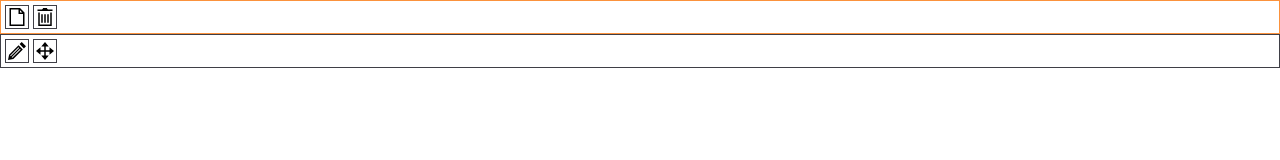
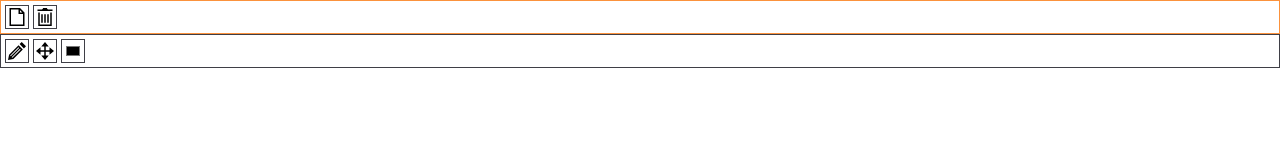
Before and after one commit to RedDusty/Feather, a React app: page / in a window 1280 px wide. Shown: the top 160 px of the page. Built offline with nearby package versions, Linux system fonts and the light colour scheme.

Commit message:
color drawing

```diff
--- a/src/canvas.ts
+++ b/src/canvas.ts
@@ -1,4 +1,4 @@
-import { brushState, getBrushRadius, state } from '@scripts/state';
+import { brushState, getStateBrushRadius, state } from '@scripts/state';
 import moveSvg from '@assets/icons/brush/move.svg';
 
 const moveSVGImage = new Image(24, 24);
@@ -37,7 +37,7 @@ function draw_cursor_on_canvas(e: MouseEvent) {
 	switch (state.tool) {
 	case 'brush':
 	default:
-		const radius = (getBrushRadius() ?? 5) / 2;
+		const radius = (getStateBrushRadius() ?? 5) / 2;
 		// [point] - maybe need another method
 		// const pixel = offctx.getImageData(posX, posY, 1, 1).data;
 		// let hex = rgba2hex(255 - pixel[0], 255 - pixel[1], 255 - pixel[2]);
@@ -58,7 +58,7 @@ function draw(e: MouseEvent) {
 	if (!state.is_drawing) return draw_cursor_on_canvas(e);
 	if (state.tool !== 'brush') return;
 
-	offctx.lineWidth = getBrushRadius();
+	offctx.lineWidth = getStateBrushRadius();
 	offctx.lineCap = brushState.pencil.cap;
 	offctx.strokeStyle = state.color;
 	offctx.lineTo(e.clientX, e.clientY);
--- a/src/components/brush/Brush.tsx
+++ b/src/components/brush/Brush.tsx
@@ -2,14 +2,29 @@ import React from 'react';
 import ActionButton from '@components/ActionButton';
 import PencilSvg from '@assets/icons/brush/pencil.svg';
 import MoveSvg from '@assets/icons/brush/move.svg';
-import { changeTool, state } from '@scripts/state';
+import { setBrushStateTool, setStateColor, state } from '@scripts/state';
 
 function Brush() {
+	const [color, setColor] = React.useState(state.color);
+	const brushPencilHandler = () => {
+		state.brush_current = 'pencil';
+		setBrushStateTool('brush');
+	};
+	const moveHandler = () => setBrushStateTool('move');
+	const colorHandler = (e: React.ChangeEvent<HTMLInputElement>) => {
+		setColor(e.target.value ?? '#ffffff');
+		setStateColor(e.target.value);
+	};
+
 	return <div className='action-buttons'>
-		<ActionButton svg={PencilSvg} alt='✎' title='Brush (pencil)' callback={
-			() => { state.brush_current = 'pencil'; changeTool('brush'); }
-		} />
-		<ActionButton svg={MoveSvg} alt='+' title='Move' callback={() => { changeTool('move'); }} />
+		<ActionButton svg={PencilSvg} alt='✎' title='Brush (pencil)' callback={brushPencilHandler} />
+		<ActionButton svg={MoveSvg} alt='+' title='Move' callback={moveHandler} />
+		<input
+			className='layers-action-button'
+			title={'Color: ' + state.color}
+			type='color'
+			onChange={colorHandler}
+			value={color} />
 	</div>;
 }
 
--- a/src/scripts/state.ts
+++ b/src/scripts/state.ts
@@ -30,10 +30,6 @@ export const brushState: brushStateType = {
 	}
 };
 
-export function changeTool(tool: toolType) {
-	state.tool = tool;
-}
-
 export const state: stateType = {
 	brush_current: 'pencil',
 	tool: 'brush',
@@ -46,6 +42,8 @@ export const state: stateType = {
 	}
 };
 
-export function getBrushRadius() {
-	return brushState[state.brush_current].width;
-}
+export const setBrushStateTool = (tool: toolType) =>	state.tool = tool;
+
+export const getStateBrushRadius = () => brushState[state.brush_current].width;
+
+export const setStateColor = (hex: string) => state.color = hex;
--- a/src/styles/index.css
+++ b/src/styles/index.css
@@ -39,6 +39,7 @@
   margin: 0;
   padding: 0;
   box-sizing: border-box;
+  user-select: none;
 }
 
 body {
```
